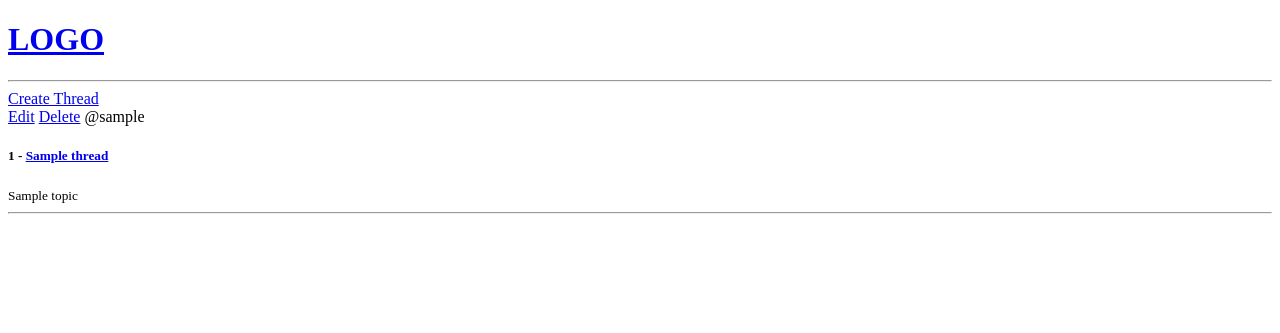
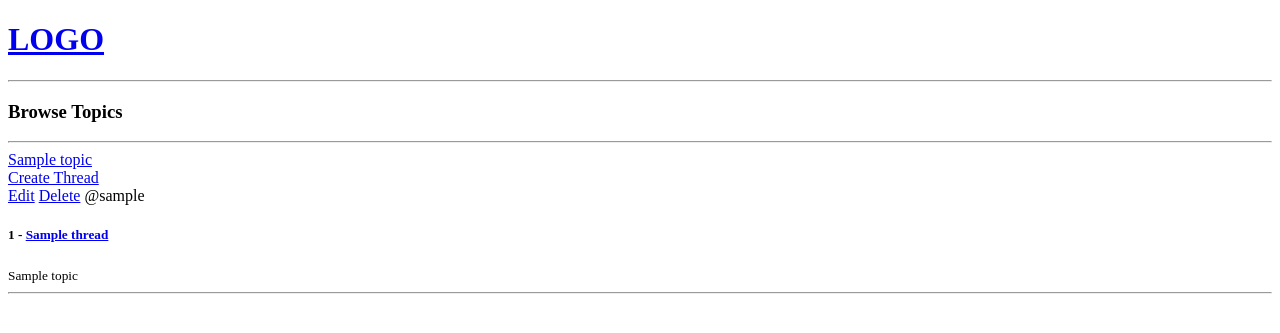
Before and after one commit to bluestero/threadscape, a Django app: page / in a window 1280 px wide. Shown: the top 333 px of the page. Run offline with Django 5.2, Linux system fonts and the light colour scheme; tables that the repository leaves empty hold one stand-in row (values such as "Sample post").

Commit message:
Added comments for the HTML pages.

```diff
--- a/threadscape/base/templates/base/home.html
+++ b/threadscape/base/templates/base/home.html
@@ -1,12 +1,39 @@
+<!--Inheriting the main template-->
 {% extends 'main.html' %}
 
+<!--Adding title-->
 {% block title %}Threadscape{% endblock title %}
 
+<!--block content start-->
 {% block content %}
+
+<!--Main container div start-->
+<div class = "home-container">
+
+    <!--Side-bar container-->
     <div>
 
+        <!--Heading-->
+        <h3>Browse Topics</h3>
+        <hr>
+
+        <!--Iterating the topics and adding them dynamically-->
+        {% for topic in topics %}
+        <div>
+            <a href = "{% url 'topic' topic.id %}"><span>{{ topic.name }}</span></a>
+        </div>
+        {% endfor %}
+
+    <!--End of Side-bar div-->
+    </div>
+
+    <!--Threads div start-->
+    <div>
+
+        <!--Link to create a new thread-->
         <a  href = "{% url 'create-thread' %}">Create Thread</a>
 
+        <!--Iterating the threads and adding them dynamically-->
         {% for thread in threads %}
         <div>
             <a href="{% url 'update-thread' thread.id %}"><span>Edit</span></a>
@@ -18,5 +45,10 @@
         </div>
         {% endfor %}
 
+    <!--Threads div end-->
+    </div>
+
+
+<!--Main container div and block content end-->
 </div>
 {% endblock content %}
--- a/threadscape/base/urls.py
+++ b/threadscape/base/urls.py
@@ -4,6 +4,7 @@ from . import views
 
 urlpatterns = [
     path("", views.home, name = "home"),
+    path("topic/<str:pk>/", views.topic, name = "topic"),
     path("thread/<str:pk>/", views.thread, name = "thread"),
     path("create-thread/", views.create_thread, name = "create-thread"),
     path("update-thread/<str:pk>/", views.update_thread, name = "update-thread"),
--- a/threadscape/base/views.py
+++ b/threadscape/base/views.py
@@ -5,7 +5,8 @@ from . import models, forms
 # Create your views here.
 def home(request):
     threads = models.Thread.objects.all()
-    context = {"threads": threads}
+    topics = models.Topic.objects.all()
+    context = {"threads": threads, "topics": topics}
     return render(request, "base/home.html", context)
 
 
@@ -13,6 +14,14 @@ def thread(request, pk):
     thread = models.Thread.objects.get(id = pk)
     context = {"thread": thread}
     return render(request, "base/thread.html", context)
+
+
+def topic(request, pk):
+    topic = models.Topic.objects.get(id = pk)
+    threads = models.Thread.objects.filter(topic = topic)
+    print(threads)
+    context = {"topic": topic, "threads": threads}
+    return render(request, "base/topic.html", context)
 
 
 def create_thread(request):
--- a/threadscape/templates/main.html
+++ b/threadscape/templates/main.html
@@ -1,20 +1,54 @@
+<!--DOCUMENT INFO-->
 <!DOCTYPE html>
 <html>
+
+<!--Header and other imports-->
 <head>
     <meta charset='utf-8'>
     <link rel="shortcut icon" href="#">
     <meta http-equiv='X-UA-Compatible' content='IE=edge'>
     <title>{% block title %}Default Title{% endblock title %}</title>
     <meta name='viewport' content='width=device-width, initial-scale=1'>
-    <!-- <link rel='stylesheet' type='text/css' media='screen' href='main.css'> -->
-    <!-- <script src='main.js'></script> -->
 </head>
+
+<!--Body start-->
 <body>
 
+    <!--Adding the navbar-->
     {% include 'navbar.html' %}
 
+    <!--Block content to be overridden-->
     {% block content %}
     Default content
     {% endblock content %}
+
+    <!--Toast component overlay to display toast notifications-->
+    <div class="toast-overlay" id="toast-overlay"></div>
+
+    <!--Cursor component for cursor trail effect-->
+    <div class="cursor">
+        <div class="cursor-circle"></div>
+        <div class="cursor-circle"></div>
+        <div class="cursor-circle"></div>
+        <div class="cursor-circle"></div>
+        <div class="cursor-circle"></div>
+        <div class="cursor-circle"></div>
+        <div class="cursor-circle"></div>
+        <div class="cursor-circle"></div>
+        <div class="cursor-circle"></div>
+        <div class="cursor-circle"></div>
+        <div class="cursor-circle"></div>
+        <div class="cursor-circle"></div>
+        <div class="cursor-circle"></div>
+        <div class="cursor-circle"></div>
+        <div class="cursor-circle"></div>
+        <div class="cursor-circle"></div>
+        <div class="cursor-circle"></div>
+        <div class="cursor-circle"></div>
+        <div class="cursor-circle"></div>
+        <div class="cursor-circle"></div>
+    </div>
+
+<!--End of Body and HTML-->
 </body>
 </html>
```
Also changed, not shown: threadscape/base/templates/base/delete.html (+9 -0 lines), threadscape/base/templates/base/thread.html (+12 -1 lines), threadscape/base/templates/base/thread_form.html (+8 -1 lines), threadscape/base/templates/base/topic.html (added, +27 -0 lines). Lines whose indentation alone changed are shown as unchanged.
